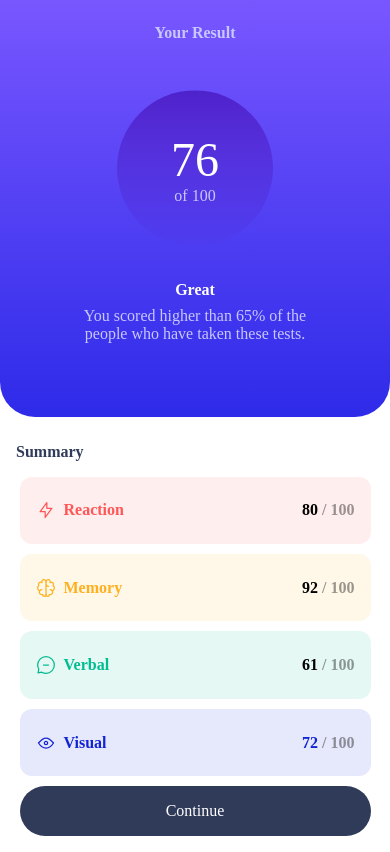
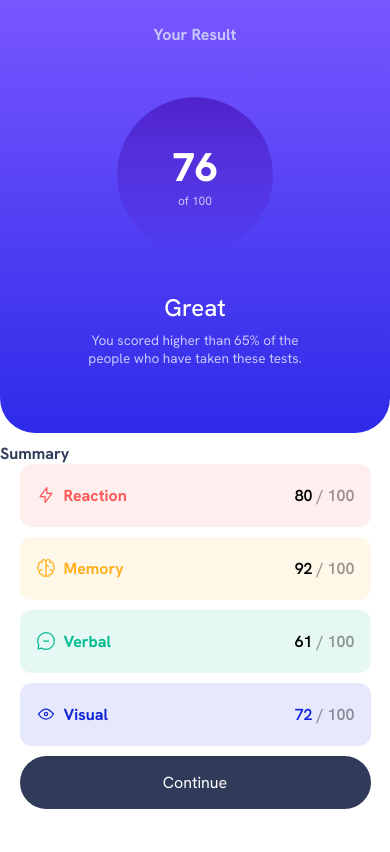
Before and after one commit to MHA2001/results_summary, a plain HTML site: page index.html in a window 390 px wide. Drawn offline with Linux system fonts and the light colour scheme.

Commit message:
"Final Edite for Mobile Screen"

```diff
--- a/index.html
+++ b/index.html
@@ -8,13 +8,16 @@
 
   <title>Frontend Mentor | Results summary component</title>
 
-
+  <link rel="preconnect" href="https://fonts.googleapis.com">
+<link rel="preconnect" href="https://fonts.gstatic.com" crossorigin>
+<link href="https://fonts.googleapis.com/css2?family=Hanken+Grotesk:wght@400;500;600;700;800;900&display=swap" rel="stylesheet">
   <!-- Feel free to remove these styles or customise in your own stylesheet 👍 -->
   <style>
     *{
       box-sizing: border-box;
       margin:0;
       font-size: 16px;
+      font-family: 'Hanken Grotesk', sans-serif;
     }
     main{
       display: flex;
@@ -47,6 +50,7 @@
       color:hsl(241, 100%, 89%)
     }
     #circle{
+      font-size: 0.75rem;
       display: flex;
       flex-direction: column;
       justify-content: center;
@@ -59,7 +63,8 @@
       margin-bottom: 1.5rem;
     }
     #circle span{
-      font-size: 3rem;
+      font-weight: 800;
+      font-size: 2.5rem;
       color: white;
     }
     .overall div:nth-child(3){
@@ -70,7 +75,12 @@
     .overall div:nth-child(3) p{
       color:hsl(241, 100%, 89%);
       margin-top: 0.5rem;
+      font-size: 0.85rem;
 
+    }
+    .overall div:nth-child(3) h2{
+      font-size:1.5rem;
+      font-weight: 500;
     }
     .summary{
       flex: 1 1 auto;
@@ -78,7 +88,6 @@
 
     .summary h2{
       width: 100%;
-      margin: 1rem;
       color: hsl(224, 30%, 27%);
     }
     #flex-box{
```
